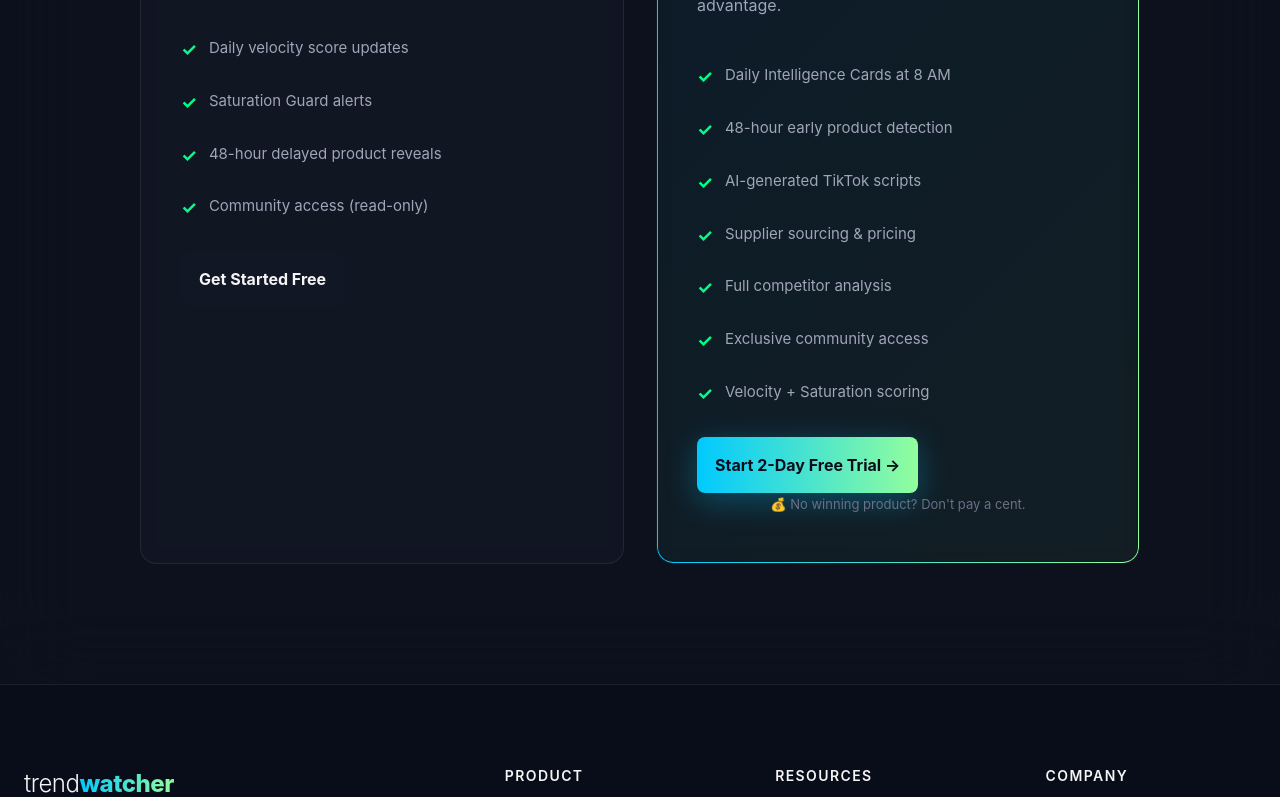
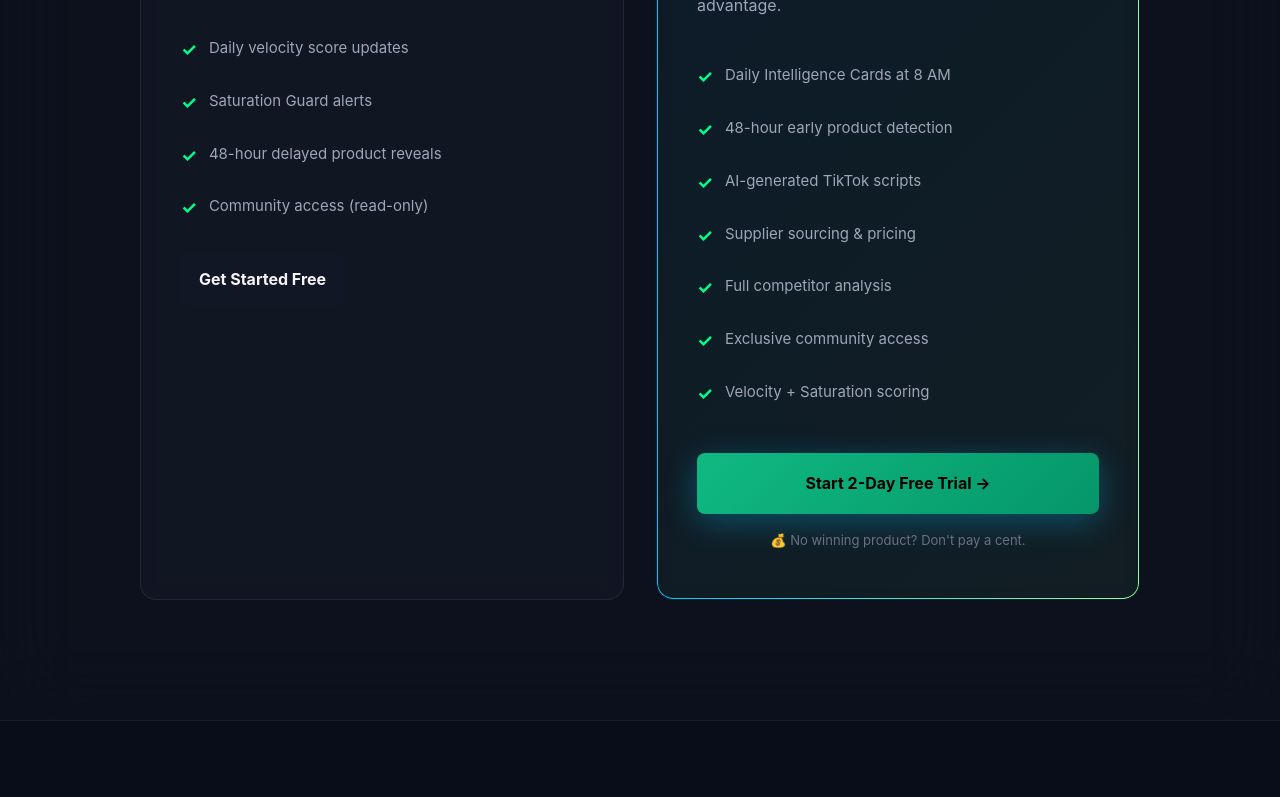
Before and after one commit to pascalicchio/trend-watcher-web, a Next.js app: page / in a window 1280 px wide. Shown: the part 6576-7373 px from the top of the page. Built offline with nearby package versions, Linux system fonts and the light colour scheme; no server answers.

Commit message:
Fix checkout button to use button element instead of anchor

```diff
--- a/src/components/LandingPage.tsx
+++ b/src/components/LandingPage.tsx
@@ -436,9 +436,36 @@ const LandingPage: React.FC = () => {
                 <li>Velocity + Saturation scoring</li>
               </ul>
 
-              <a href="/api/checkout" className={`${styles.pricingCta} ${styles.btnPrimary}`} onClick={(e) => { e.preventDefault(); fetch('/api/checkout', { method: 'POST', headers: {'Content-Type': 'application/json'}, body: JSON.stringify({ priceId: 'price_1Swyxa31jVHQylkhu0zQN5wn' }) }).then(r => r.json()).then(d => { if (d.url) window.location.href = d.url; }); }}>
+              <button
+                className={`${styles.pricingCta} ${styles.btnPrimary}`}
+                onClick={(e) => {
+                  e.preventDefault();
+                  fetch('/api/checkout', {
+                    method: 'POST',
+                    headers: { 'Content-Type': 'application/json' },
+                    body: JSON.stringify({ priceId: 'price_1Swyxa31jVHQylkhu0zQN5wn' })
+                  })
+                  .then(r => r.json())
+                  .then(d => {
+                    if (d.url) window.location.href = d.url;
+                  });
+                }}
+                style={{
+                  width: '100%',
+                  padding: '18px',
+                  fontSize: '16px',
+                  fontWeight: '700',
+                  borderRadius: '8px',
+                  border: 'none',
+                  cursor: 'pointer',
+                  background: 'linear-gradient(135deg, #10B981, #059669)',
+                  color: '#000',
+                  textAlign: 'center',
+                  display: 'block'
+                }}
+              >
                 Start 2-Day Free Trial →
-              </a>
+              </button>
               <div style={{ textAlign: 'center', marginTop: '16px', fontSize: '13px', color: 'var(--text-tertiary)' }}>
                 💰 No winning product? Don't pay a cent.
               </div>
```
